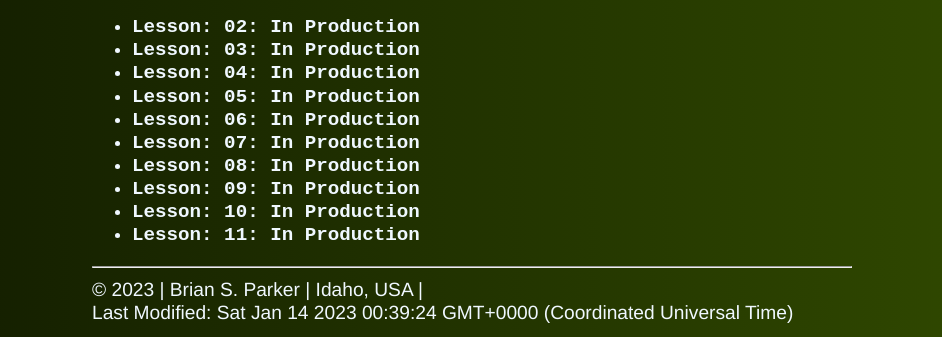
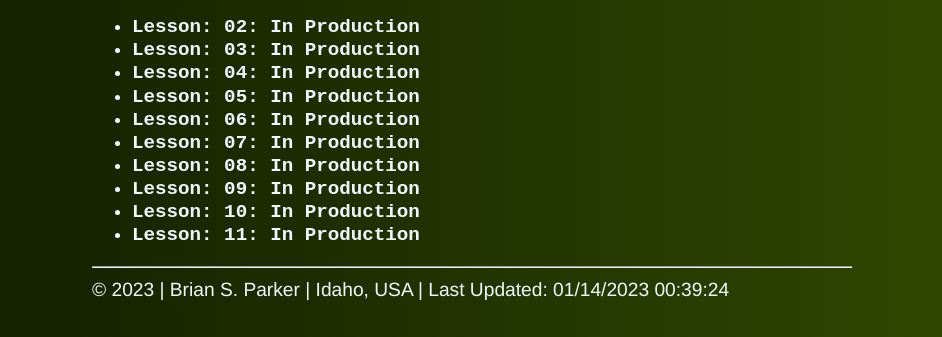
Before and after one commit to BSPhub/wdd230, a plain HTML site: page index.html in a window 1280 px wide. Shown: the part 463-800 px from the top of the page, without its empty margins (168-1110 px from the left). Drawn offline with Linux system fonts and the light colour scheme.

Commit message:
Fixed mistakes after intitial submission.

```diff
--- a/index.html
+++ b/index.html
@@ -5,7 +5,7 @@
     <meta http-equiv="X-UA-Compatible" content="IE=edge">
     <meta name="viewport" content="width=device-width, initial-scale=1.0">
     <title>WDD230 Portal: Brian Parker</title>
-    <meta name="WDD230 Portal"
+    <meta name="Brian Parker Portal"
     content="This is a working site for Web Development projects created throughout the quarter of Winter 2023">
     <meta name="author" content="Brian Parker">
     <link href="styles/style.css" rel="stylesheet">
@@ -15,6 +15,7 @@
         <img src="images/placeholder.svg.png" alt="future picture" width="150" height="225">
         <h1>Brian Parker</h1>
     </header>
+    <main>
         <nav>
             <h2>WDD 230: Assignment Portal</h2>
             <hr>
@@ -32,13 +33,9 @@
             </ul>
             <hr>
         </nav>
-    <main>
-
-
     </main>
     <footer>
-        <p>&copy; <span id="date"></span> | Brian S. Parker | Idaho, USA | </p>
-        <p>Last Modified: <span id="updated"></span></p>
+        <p>&copy; <span id="date"></span> | Brian S. Parker | Idaho, USA | Last Updated: <span id="updated"></span></p>
     </footer>
 <script src="scripts/script.js"></script>
 </body>
--- a/scripts/script.js
+++ b/scripts/script.js
@@ -5,5 +5,8 @@ const options = {year: 'numeric'};
 document.getElementById('date').textContent = new Date().toLocaleDateString('en-US', options);
 
 // section of code for the SITE LAST UPDATED
-let modified = new Date(document.lastModified);
+// let modified = new Date(document.lastModified);
+// document.getElementById('updated').textContent = modified;
+
+let modified = document.lastModified;
 document.getElementById('updated').textContent = modified;
```
Lines whose indentation alone changed are shown as unchanged.
